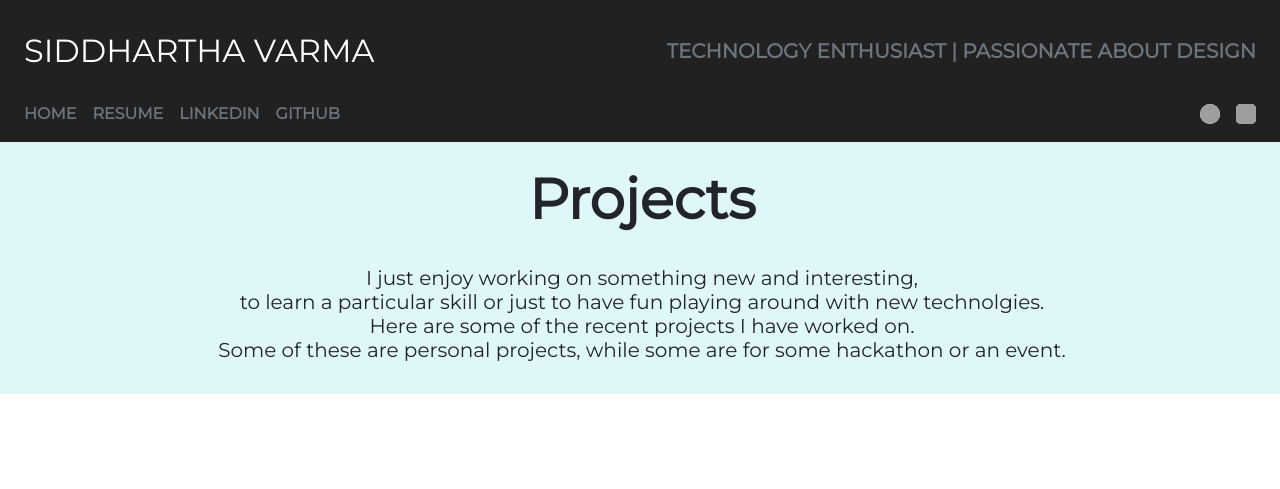
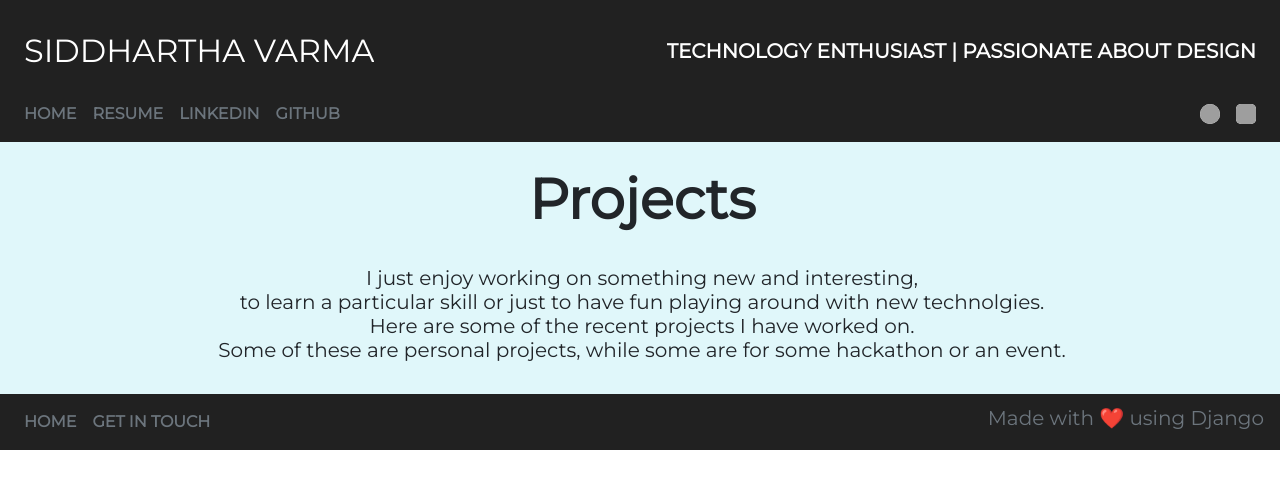
Before and after one commit to D-E-F-E-A-T/Portfolio-Website, a Django app: page /projects in a window 1280 px wide. Shown: the top 489 px of the page. Run offline with Django 3.2, Linux system fonts and the light colour scheme; some libraries are stand-ins or nearby versions; grey boxes are pictures that could not be loaded.

Commit message:
added footer and django-heroku

```diff
--- a/main/templates/main/contact me.html
+++ b/main/templates/main/contact me.html
@@ -62,7 +62,7 @@
     <br>
     <br>
 </body>
-
+    {% include "main/includes/footer.html" %}
 </html>
 
 
--- a/main/templates/main/head.html
+++ b/main/templates/main/head.html
@@ -26,7 +26,7 @@
     {% include "main/includes/nav.html" %}
     {% include "main/includes/home.html" %}
 </body>
-
+    {% include "main/includes/footer.html" %}
 </html>
 
 <style>
--- /dev/null
+++ b/main/templates/main/includes/footer.html
@@ -0,0 +1,24 @@
+<footer class="navbar navbar-expand-sm navbar-dark bg-dark">
+    <ul class="navbar-nav" style="font-weight: bold;;  text-transform: uppercase;">
+        <li class="nav-item">
+            {% if request.path == '/' %}
+            <a class="nav-link text-secondary" href="{% url 'main:projects' %}">Projects</a>
+            {% else %}
+            <a class="nav-link text-secondary" href="{% url 'main:homepage' %}">Home</a>
+            {% endif %}
+        </li>
+        <li class="nav-item">
+            {% if request.path == '/contact-me' %}
+            <a class="nav-link text-secondary" href="{% url 'main:projects' %}">Projects</a>
+            {% else %}
+            <a class="nav-link text-secondary" href="{% url 'main:contact' %}">Get In Touch</a>
+            {% endif %}
+
+        </li>
+    </ul>
+    <ul class="navbar-nav ml-auto" style="font-weight: bold;">
+        <li class="nav-item">
+            <h5 class="text-secondary">Made with ❤️ using Django</h5>
+        </li>
+    </ul>
+</footer>
--- a/main/templates/main/includes/home.html
+++ b/main/templates/main/includes/home.html
@@ -48,9 +48,9 @@
         </div>
         <br>
         <br>
-        <br>
     </div>
 
 </body>
 
+</footer>
 </html>
--- a/main/templates/main/includes/nav.html
+++ b/main/templates/main/includes/nav.html
@@ -6,7 +6,7 @@
     <nav class="navbar navbar-expand-sm navbar-dark bg-dark "
         style="font-family: 'Montserrat', sans-serif; text-transform: uppercase; ">
         <h2 class="text-white ml-2">Siddhartha Varma</h2>
-        <h5 class="text-secondary ml-auto mr-2" style="font-weight: bold">Technology Enthusiast | Passionate about Design</h5>
+        <h5 class="text-white ml-auto mr-2" style="font-weight: bold">Technology Enthusiast | Passionate about Design</h5>
     </nav>
 
     <nav class="navbar navbar-expand-sm navbar-dark bg-dark"
--- a/main/templates/main/projects.html
+++ b/main/templates/main/projects.html
@@ -34,7 +34,7 @@
         </div>
     </div>
 </body>
-
+    {% include "main/includes/footer.html" %}
 </html>
 
 
--- a/main/urls.py
+++ b/main/urls.py
@@ -5,5 +5,5 @@ app_name = 'main'
 urlpatterns = [
     path('', views.home, name = 'homepage'),
     path('projects', views.projects, name = 'projects'),
-    path('contact-me', views.contactMe, name = "contact")
+    path('contact-me', views.contactMe, name = 'contact')
 ]
--- a/main/views.py
+++ b/main/views.py
@@ -47,7 +47,7 @@ def contactMe(request):
             newContact.phone = form.cleaned_data['phone']
             newContact.message = form.cleaned_data['message']
             newContact.save()
-            success = 'Great! We\'ll get in touch soon!'
+            success = 'Great! I\'ll get back to you very soon!'
             context.update({'success': success})
     form = contactForm()
     context.update({'form':form})
--- a/mywebsite/settings.py
+++ b/mywebsite/settings.py
@@ -122,3 +122,6 @@ USE_TZ = True
 STATIC_URL = '/static/'
 
 CRISPY_TEMPLATE_PACK = 'bootstrap4'
+
+import django_heroku
+django_heroku.settings(locals())
```
Also changed, not shown: db.sqlite3.
